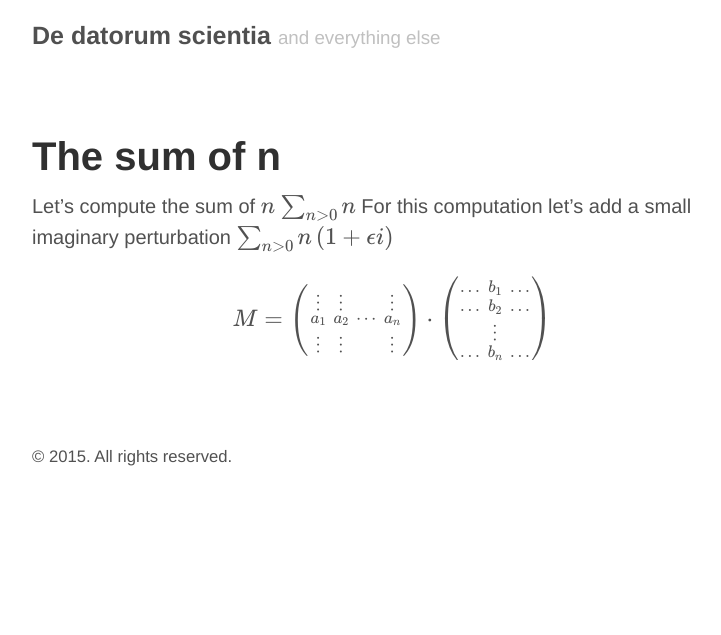
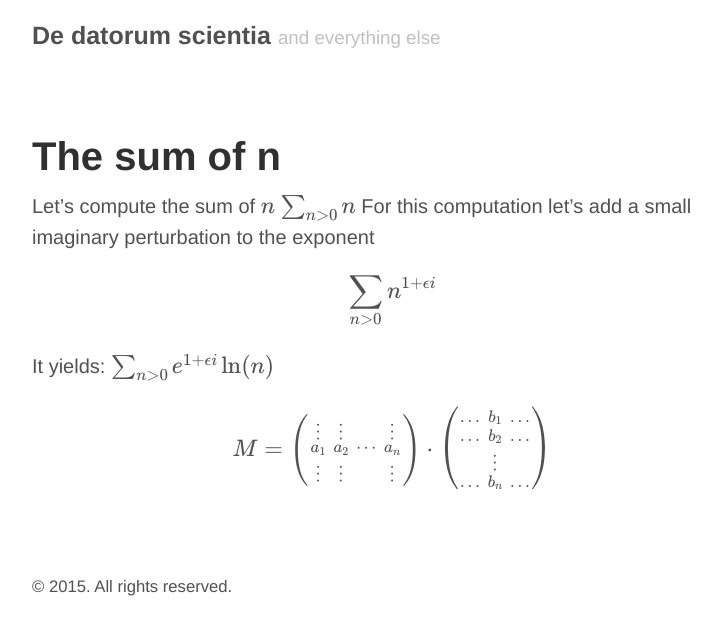
Before and after one commit to ngrislain/ngrislain.github.io, a Jekyll site: the page built from draft.md, in a window 1280 px wide. Shown: the top 635 px of the page, without its empty margins (248-969 px from the left). Built offline with Jekyll 4.4.1, drawn with Linux system fonts in a browser that asks for light colours; formulas are drawn with MathJax 3.

Commit message:
Update draft.md

```diff
--- a/draft.md
+++ b/draft.md
@@ -5,8 +5,12 @@ title: The sum of n
 
 Let's compute the sum of $$n$$
 $$\sum_{n>0}n$$
-For this computation let's add a small imaginary perturbation
-$$\sum_{n>0}{n\left(1+\epsilon{}i\right)}$$
+For this computation let's add a small imaginary perturbation to the exponent
+
+$$\sum_{n>0}{n^{1+\epsilon{}i}}$$
+
+It yields:
+$$\sum_{n>0}{e^{1+\epsilon{}i}\ln(n)}$$
 
 $$M = \left( \begin{smallmatrix}
   \vdots & \vdots &  & \vdots\\
```
